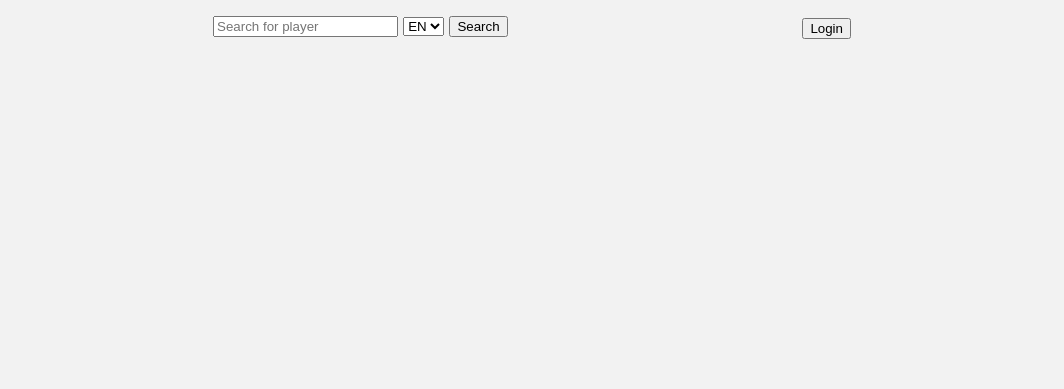
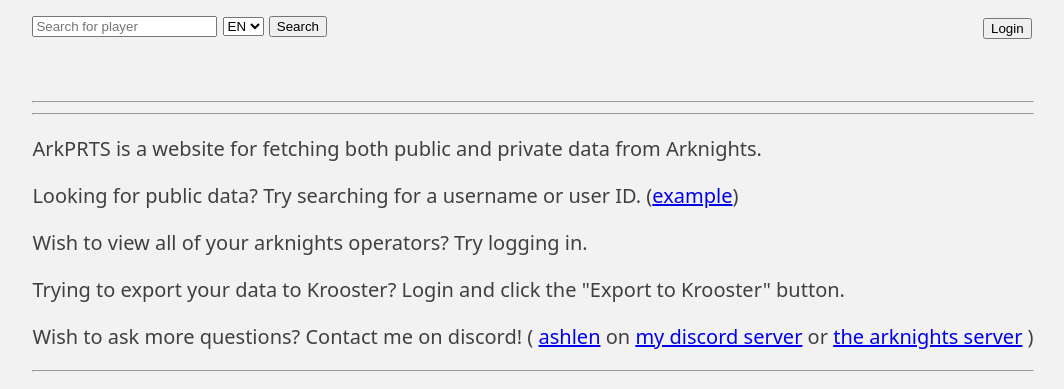
Before and after one commit to thesadru/arkprtserver, a Python web app: template arkprtserver/templates/index.html.j2 in a window 1280 px wide. Shown: the top 389 px of the page, without its empty margins (107-1171 px from the left). Before the commit the page ends 39 px from the top, so only its background shows below. Run offline with Jinja, Linux system fonts and the light colour scheme; the template is opened without the code that fills it, so the values that code supplies are empty.

Commit message:
Add more flavor to the index

```diff
--- a/arkprtserver/templates/index.html.j2
+++ b/arkprtserver/templates/index.html.j2
@@ -4,7 +4,7 @@
     href="https://raw.githubusercontent.com/Aceship/Arknight-Images/main/avatars/char_150_snakek.png">
 
 <head>
-    <title>Arkprts</title>
+    <title>ArkPRTS</title>
     <meta charset="UTF-8">
     <meta name="description" content="View in-game arknights information updated real-time.">
     <meta name="keywords" content="arknights search real-time">
@@ -31,6 +31,48 @@
         </form>
     </div>
 
+    <br>
+    <br>
+    <hr>
+    <hr>
+
+    <div>
+        <p>ArkPRTS is a website for fetching both public and private data from Arknights.</p>
+        <p>Looking for public data? Try searching for a username or user ID.
+            (<a href="/search?nickname=Yii">example</a>)</p>
+        <p>Wish to view all of your arknights operators? Try logging in.</p>
+        <p>Trying to export your data to Krooster? Login and click the "Export to Krooster" button.</p>
+        <p>Wish to ask more questions? Contact me on discord! (
+            <a href="https://discord.com/users/454513969265115137">ashlen</a> on
+            <a href="https://discord.gg/sMkSKRPuCR">my discord server</a> or
+            <a href="https://discord.gg/arknights">the arknights server</a> )
+        </p>
+
+        <hr>
+        <p>
+            <iframe width="560" height="315" src="https://www.youtube-nocookie.com/embed/xYztdxcjSOM"
+                title="YouTube video player" frameborder="0"
+                allow="accelerometer; autoplay; clipboard-write; encrypted-media; gyroscope; picture-in-picture; web-share"
+                allowfullscreen></iframe>
+        <ol>
+            <li>visit <a href="/user">https://arkprts.ashlen.gay/user</a></li>
+            <li>enter your email and wait for a code</li>
+            <li>enter the code sent to your email and login</li>
+            <li>click on export to krooster</li>
+            <li>open krooster</li>
+            <li>open inspect element and go to Application (may need to click the ribbon)</li>
+            <li>open local storage and select krooster.com</li>
+            <li>replace the operators fields with your copied data</li>
+            <li>reload the page, ideally force-sync your data if it's not visible publicly</li>
+            <p>Wish to also export your inventory?</p>
+            <li>click on export items to krooster</li>
+            <li>go to the planner</li>
+            <li>import data as csv</li>
+            <li>if disabled, show inactive materials to view your inventory</li>
+        </ol>
+        </p>
+    </div>
+
 </body>
 
 </html>
--- a/arkprtserver/templates/login.html.j2
+++ b/arkprtserver/templates/login.html.j2
@@ -4,7 +4,7 @@
     href="https://raw.githubusercontent.com/Aceship/Arknight-Images/main/avatars/char_150_snakek.png">
 
 <head>
-    <title>Arkprts</title>
+    <title>ArkPRTS</title>
     <meta charset="UTF-8">
     <meta name="description" content="View in-game arknights information updated real-time.">
     <meta name="keywords" content="arknights search real-time">
--- a/arkprtserver/templates/optimize.html.j2
+++ b/arkprtserver/templates/optimize.html.j2
@@ -4,7 +4,7 @@
     href="https://raw.githubusercontent.com/Aceship/Arknight-Images/main/avatars/char_150_snakek.png">
 
 <head>
-    <title>Arkprts</title>
+    <title>ArkPRTS</title>
     <meta charset="UTF-8">
     <meta name="description" content="View in-game arknights information updated real-time.">
     <meta name="keywords" content="arknights search real-time">
@@ -86,7 +86,7 @@
 </body>
 
 <footer>
-    Made with arkprts | Tierlist by Gamepress
+    Made with ArkPRTS | Tierlist by Gamepress
 </footer>
 
 </html>
--- a/arkprtserver/templates/search.html.j2
+++ b/arkprtserver/templates/search.html.j2
@@ -4,7 +4,7 @@
     href="https://raw.githubusercontent.com/Aceship/Arknight-Images/main/avatars/char_150_snakek.png">
 
 <head>
-    <title>Arkprts</title>
+    <title>ArkPRTS</title>
     <meta charset="UTF-8">
     <meta name="description" content="Search arknights users updated real-time.">
     <meta name="keywords" content="arknights search real-time">
@@ -48,7 +48,7 @@
     <br>
     <div class="simple-border">
         {% if not users %}
-        Please enter a nickname to search for.
+        Please enter a nickname to search for (case-sensitive).
         {% endif %}
         {% for user in users %}
         <div id="{{ user.uid }}">
@@ -161,7 +161,7 @@
 </body>
 
 <footer>
-    Made with arkprts
+    Made with ArkPRTS
 </footer>
 
 </html>
--- a/arkprtserver/templates/user.html.j2
+++ b/arkprtserver/templates/user.html.j2
@@ -4,7 +4,7 @@
     href="https://raw.githubusercontent.com/Aceship/Arknight-Images/main/avatars/char_150_snakek.png">
 
 <head>
-    <title>Arkprts</title>
+    <title>ArkPRTS</title>
     <meta charset="UTF-8">
     <meta name="description" content="View in-game arknights information updated real-time.">
     <meta name="keywords" content="arknights search real-time">
@@ -222,7 +222,7 @@
 </body>
 
 <footer>
-    Made with arkprts
+    Made with ArkPRTS
 </footer>
 
 </html>
--- a/noxfile.py
+++ b/noxfile.py
@@ -93,4 +93,4 @@
     if not _try_install_prettier(session):
         session.skip("Prettier not installed")
 
-    session.run("prettier", "-w", "*.md", "*.yml", "*.toml", external=True)
+    session.run("prettier", "-w", "*.md", "*.yml", external=True)
```
Also changed, not shown: pyproject.toml (indentation only).
